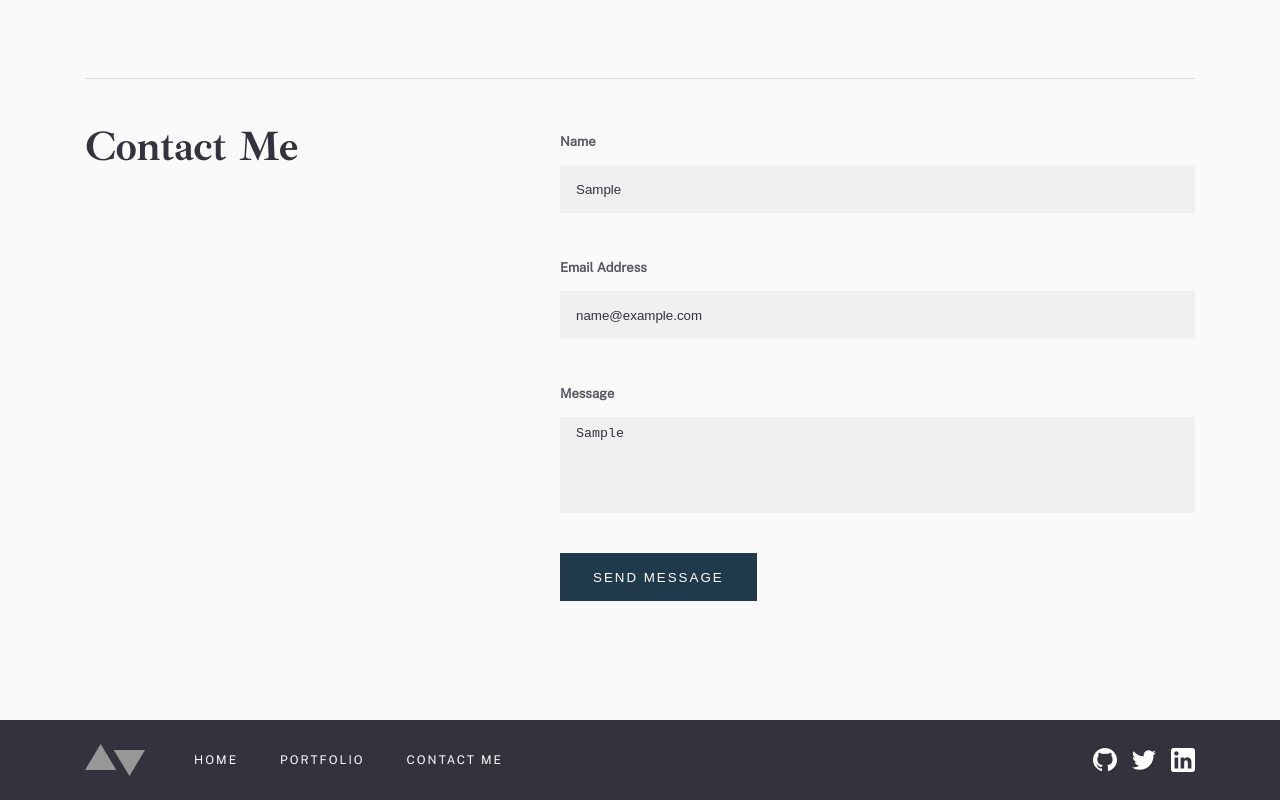
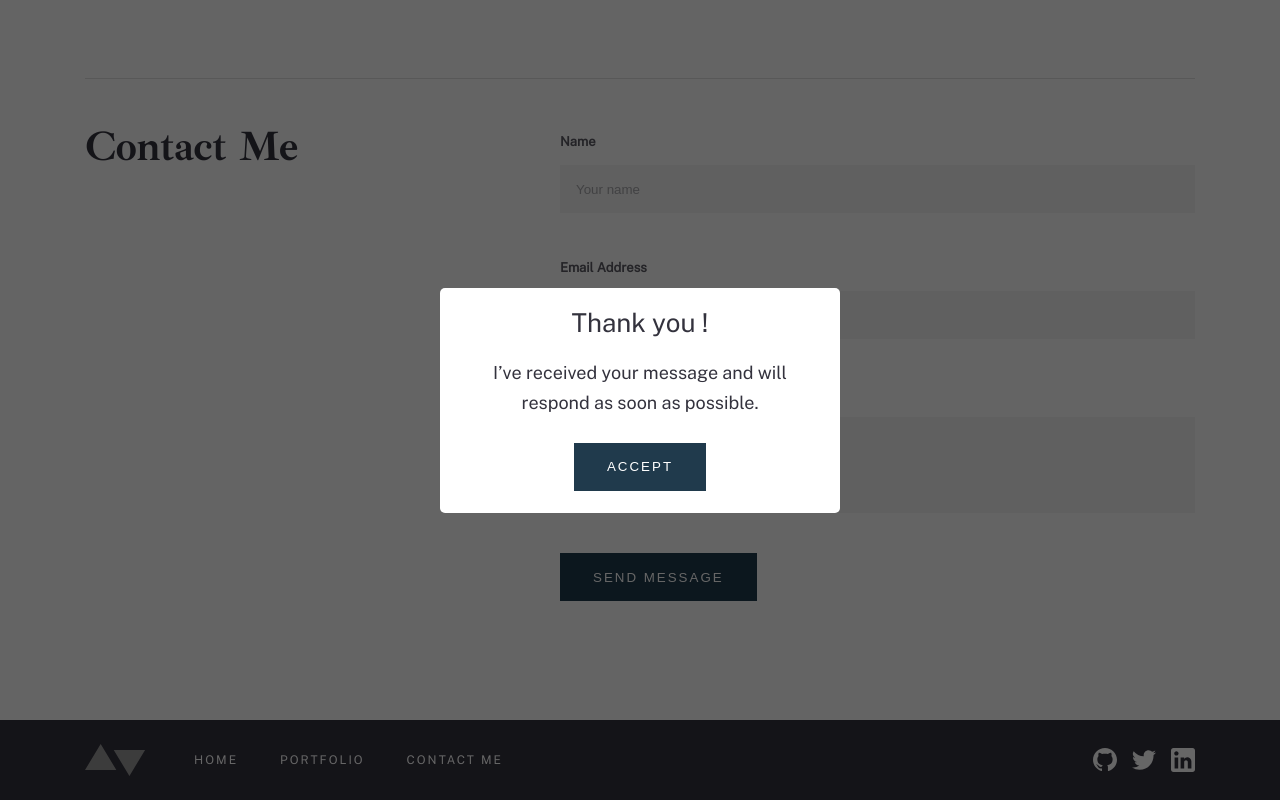
Before and after one commit to danielopq/minimalPortfolio, a React (Vite) app: page /contact in a window 1280 px wide. Both pictures are taken after typing "Sample", "name@example.com", "Sample" into the empty fields and a click on the button "SEND MESSAGE". Shown: the part 548-1348 px from the top of the page. Built offline with nearby package versions, Linux system fonts and the light colour scheme.

Commit message:
ContactForm.tsx - finished

```diff
--- a/src/components/contactMe/contactForm/ContactForm.tsx
+++ b/src/components/contactMe/contactForm/ContactForm.tsx
@@ -16,67 +16,109 @@ const ContactForm: React.FC = () => {
     const refEmailError = useRef<HTMLParagraphElement>(null);
     const refMessageError = useRef<HTMLParagraphElement>(null);
 
-    const isValidEmail=(email:string):boolean=> {
+    const refConfirmationWindow = useRef<HTMLDivElement>(null);
+
+    /**
+     * Checks whether the email format is valid.
+     * @param {string} email - The email address to be validated.
+     * @returns {boolean} - Returns true if the email format is valid, otherwise false.
+     */
+    const isValidEmail = (email: string): boolean => {
         const emailPattern = /^[^\s@]+@[^\s@]+\.[^\s@]+$/;
         return emailPattern.test(email);
     }
 
-    const sendForm = ():void=>{
-        if(refName.current && refNameError.current){
-            if(refName.current.value.trim() == ''){
+    /**
+     * Validates the form fields and prevents form submission if validation fails.
+     * Displays a confirmation window if all fields are valid.
+     * @param {React.FormEvent<HTMLFormElement>} event - The form submission event.
+     */
+    const sendForm = (event: React.FormEvent<HTMLFormElement>): void => {
+        let validForm = true;
+        event.preventDefault();
+
+        if (refName.current && refNameError.current) {
+            if (refName.current.value.trim() == '') {
                 refName.current.className = 'formatError';
                 refNameError.current.innerHTML = 'This field is required';
-            }else{
+                validForm = false;
+            } else {
                 refName.current.className = '';
                 refNameError.current.innerHTML = '';
             }
         }
 
-        if(refEmail.current && refEmailError.current){
-            if(refEmail.current.value.trim() == ''){
+        if (refEmail.current && refEmailError.current) {
+            if (refEmail.current.value.trim() == '') {
                 refEmail.current.className = 'formatError';
                 refEmailError.current.innerHTML = 'This field is required';
-            }else if(!isValidEmail(refEmail.current.value)){
+                validForm = false;
+            } else if (!isValidEmail(refEmail.current.value)) {
                 refEmail.current.className = 'formatError';
                 refEmailError.current.innerHTML = 'Invalid email format';
+                validForm = false;
             }
-            else{
+            else {
                 refEmail.current.className = '';
                 refEmailError.current.innerHTML = '';
             }
         }
 
-        if(refMessage.current && refMessageError.current){
-            if(refMessage.current.value.trim() == ''){
+        if (refMessage.current && refMessageError.current) {
+            if (refMessage.current.value.trim() == '') {
                 refMessage.current.className = 'formatError';
                 refMessageError.current.innerHTML = 'This field is required';
-            }else{
+                validForm = false;
+            } else {
                 refMessage.current.className = '';
                 refMessageError.current.innerHTML = '';
             }
         }
+
+        if(refConfirmationWindow.current && validForm){
+            refConfirmationWindow.current.setAttribute('style','display:flex');
+            refName.current && (refName.current.value = '');
+            refEmail.current && (refEmail.current.value = '');
+            refMessage.current && (refMessage.current.value = '');
+        }
+    }
+
+    /**
+     * Hides the confirmation window after the form has been submitted successfully.
+     */
+    const hideConfirmationWindow = ():void =>{
+        refConfirmationWindow.current && refConfirmationWindow.current.setAttribute('style','display:none');
     }
 
     return (
         <section id="contactForm">
             <h2>Contact Me</h2>
+            <form onSubmit={sendForm}>
                 <div id="contactForm-content">
                     <div className='formElement'>
                         <label htmlFor="name">Name</label>
-                    <input type="text" ref={refName} id="name" name="name" required placeholder='Your name'/>
+                        <input type="text" ref={refName} id="name" name="name" placeholder='Your name' />
                         <p ref={refNameError} className='formErrorMsg'></p>
                     </div>
                     <div className='formElement'>
                         <label htmlFor="email">Email Address</label>
-                    <input type="email" ref={refEmail} id="email" name="email" required placeholder='email@example.com'/>
+                        <input type="email" ref={refEmail} id="email" name="email" placeholder='email@example.com' />
                         <p ref={refEmailError} className='formErrorMsg'></p>
                     </div>
                     <div className='formElement'>
                         <label htmlFor="message">Message</label>
-                    <textarea id="message" ref={refMessage} name="message" required placeholder='How can I help?'/>
+                        <textarea id="message" ref={refMessage} name="message" placeholder='How can I help?' />
                         <p ref={refMessageError} className='formErrorMsg'></p>
                     </div>
-                <StandardButton value='SEND MESSAGE' mode='darkButton' handleClick={sendForm}/>
+                    <StandardButton value='SEND MESSAGE' mode='darkButton' />
+                </div>
+            </form>
+            <div ref={refConfirmationWindow} id="contactConfirmationWindow" style={{display:'none'}}>
+                <div id="contactSentMessage">
+                    <p id="contactSentMessageHead">Thank you !</p>
+                    <p id="contactSentMessageText">  I’ve received your message and will respond as soon as possible.</p>
+                    <StandardButton value='Accept' mode='darkButton' handleClick={hideConfirmationWindow}/>
+                </div>
             </div>
         </section>
     )
--- a/src/components/contactMe/contactForm/contactForm.css
+++ b/src/components/contactMe/contactForm/contactForm.css
@@ -62,3 +62,43 @@
     font: 700 10px/12px 'PublicSans-Regular';
     color: var(--red);
 }
+
+#contactConfirmationWindow{
+    width: 100vw;
+    height: 100vh;
+    align-items: center;
+    justify-content: center;
+    z-index: 100;
+    position: fixed;
+    top: 0;
+    left: 0;
+    background-color: rgba(0,0,0,0.6);
+}
+
+#contactSentMessage{
+    width: 400px;
+    height: 225px;
+    padding: 20px 20px 0px;
+    display: flex;
+    flex-direction: column;
+    align-items: center;
+    justify-content: flex-start;
+    border-radius: 5px;
+    text-align: center;
+    background-color: white;
+}
+
+#contactSentMessageHead{
+    font: 400 26px/30px 'PublicSans-Regular';
+    color: var(--darkGrey);
+}
+
+#contactSentMessageText{
+    margin-top: 20px;
+    font: 400 18px/30px 'PublicSans-Regular';
+    color: var(--darkGrey);
+}
+
+#contactSentMessage button{
+    margin-top: 25px;
+}
```
Lines whose indentation alone changed are shown as unchanged.
